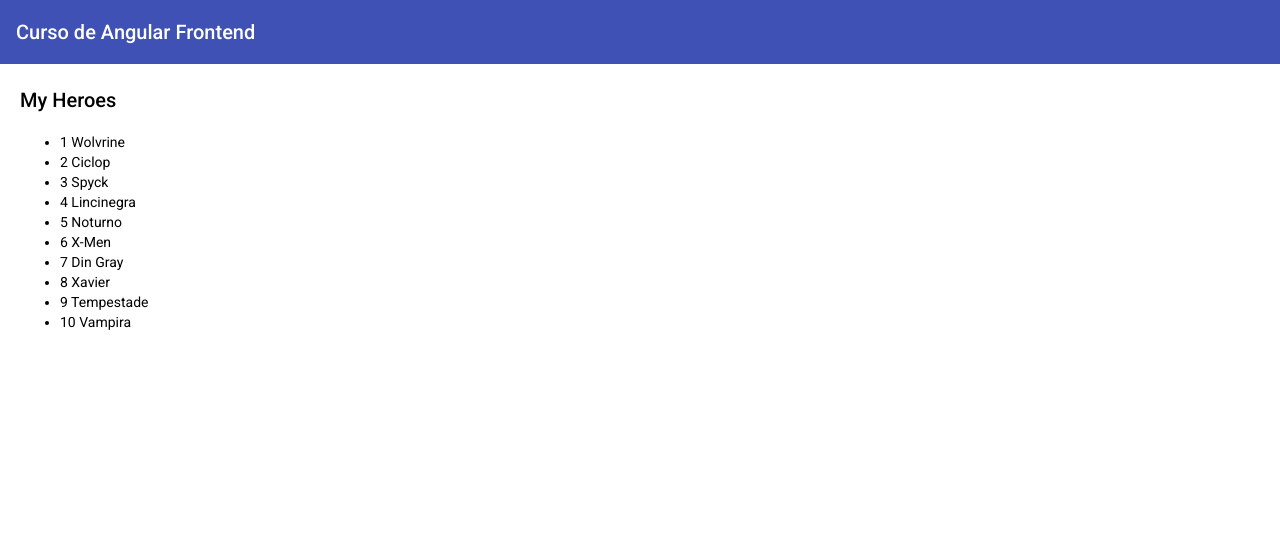
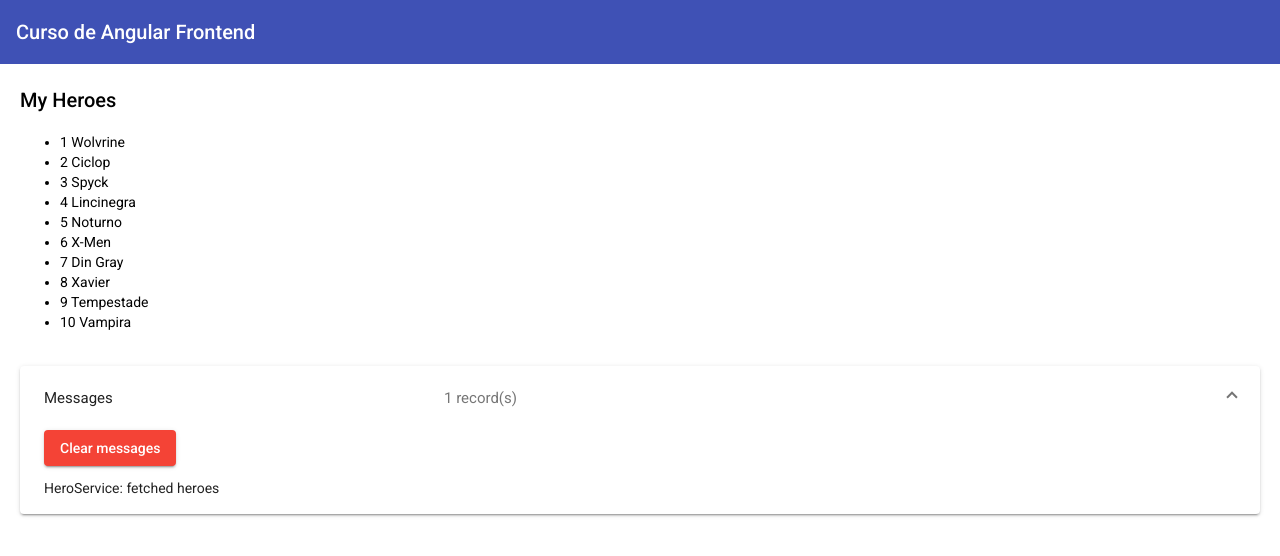
Before and after one commit to DanielFre/Curso-Angular-Frontend, an Angular app: page / in a window 1280 px wide. Shown: the top 556 px of the page. Built offline with nearby package versions, Linux system fonts and the light colour scheme.

Commit message:
add service menssages and button clear messages

```diff
--- a/src/app/app.component.html
+++ b/src/app/app.component.html
@@ -4,4 +4,5 @@
 
 <div class="content">
   <app-heroes></app-heroes>
+  <app-messages></app-messages>
 </div>
--- a/src/app/hero.service.ts
+++ b/src/app/hero.service.ts
@@ -1,13 +1,18 @@
 import { Injectable } from '@angular/core';
+import { Observable, of } from 'rxjs';
 import { Hero } from './hero.model';
+import { MessagesService } from './messages.service';
 import { HEROES } from './mock-heroes';
 
 @Injectable({
-  providedIn: 'root'
+  providedIn: 'root',
 })
 export class HeroService {
+  constructor(private messageService: MessagesService) {}
 
-  getHeroes(): Hero[]{
-    return HEROES;
+  getHeroes(): Observable<Hero[]> {
+    const heroes = of(HEROES);
+    this.messageService.add('HeroService: fetched heroes');
+    return heroes;
   }
 }
--- a/src/app/heroes/heroes.component.ts
+++ b/src/app/heroes/heroes.component.ts
@@ -1,6 +1,8 @@
 import { Component, OnInit } from '@angular/core';
+import { Observable } from 'rxjs';
 import { Hero } from '../hero.model';
 import { HeroService } from '../hero.service';
+import { MessagesService } from '../messages.service';
 
 @Component({
   selector: 'app-heroes',
@@ -11,17 +13,21 @@ export class HeroesComponent implements OnInit {
   heroes: Hero[] = [];
   selectedHero?: Hero;
 
-  constructor(private heroService: HeroService) {}
+  constructor(
+    private heroService: HeroService,
+    private messageService: MessagesService
+  ) {}
 
   ngOnInit(): void {
     this.getHeroes();
   }
 
   getHeroes(): void {
-    this.heroes = this.heroService.getHeroes();
+    this.heroService.getHeroes().subscribe((heroes) => (this.heroes = heroes));
   }
 
   onSelect(hero: Hero): void {
     this.selectedHero = hero;
+    this.messageService.add(`HeroesComponent: Selected hero id=${ hero.id}`);
   }
 }
--- /dev/null
+++ b/src/app/messages.service.ts
@@ -0,0 +1,19 @@
+import { Injectable } from '@angular/core';
+
+@Injectable({
+  providedIn: 'root',
+})
+export class MessagesService {
+ private messages: string[] = [];
+
+  add(message: string): void {
+    this.messages.push(message);
+  }
+  clear(): void {
+    this.messages = [];
+  }
+
+  getMessages(): string[]{
+    return this.messages;
+  }
+}
--- /dev/null
+++ b/src/app/messages/messages.component.html
@@ -0,0 +1,21 @@
+<div class="margembuttontop">
+  <mat-accordion *ngIf="messageService.getMessages().length">
+    <mat-expansion-panel expanded="true">
+      <mat-expansion-panel-header>
+        <mat-panel-title> Messages </mat-panel-title>
+
+        <mat-panel-description>
+          {{ messageService.getMessages().length }} record(s)
+        </mat-panel-description>
+      </mat-expansion-panel-header>
+      <p>
+        <button mat-raised-button color="warn" (click)="messageService.clear()">
+          Clear messages
+        </button>
+      </p>
+      <div *ngFor="let message of messageService.getMessages()">
+        {{ message }}
+      </div>
+    </mat-expansion-panel>
+  </mat-accordion>
+</div>
--- /dev/null
+++ b/src/app/messages/messages.component.scss
@@ -0,0 +1,7 @@
+.mat-form-field + .mat-form-field {
+  margin-left: 8px;
+}
+.margembuttontop {
+  padding-bottom: 20px;
+  padding-top: 20px;
+}
```
Also changed, not shown: src/app/app.module.ts (+8 -3 lines), src/app/messages/messages.component.ts (added, +13 -0 lines).
